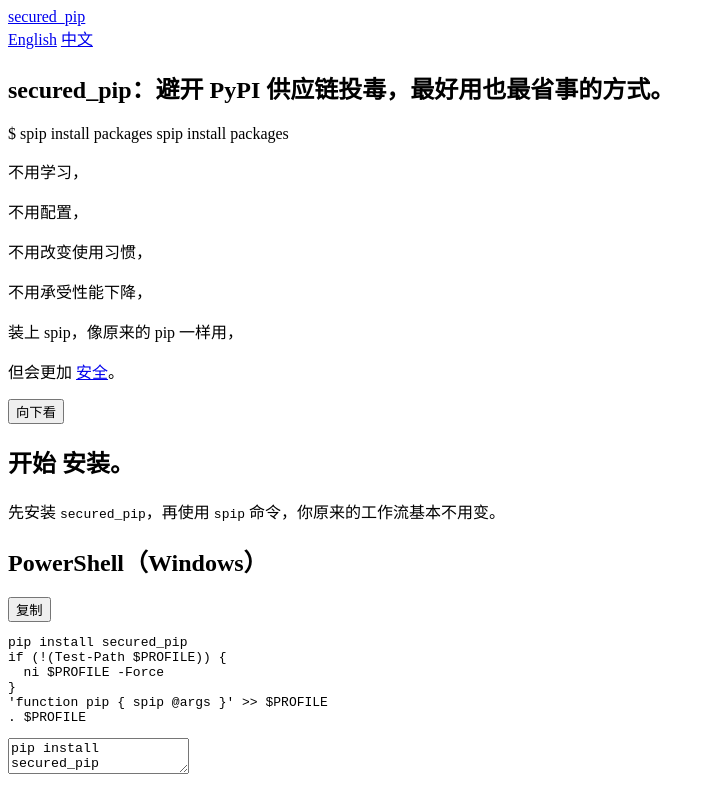
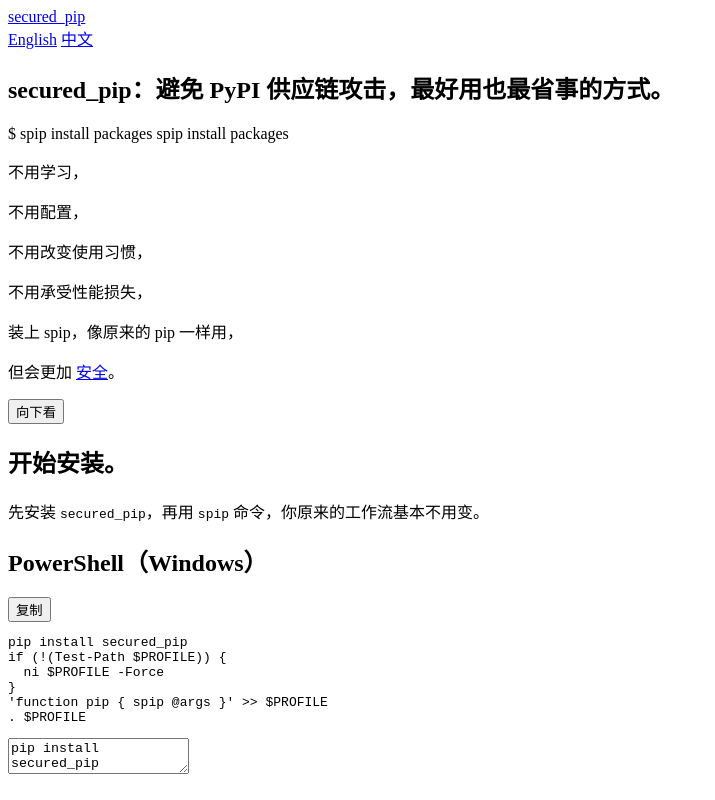
Before and after one commit to LamentXU123/secpipw, a website built with Vite: page doc/zh-cn/index.html in a window 1280 px wide. Shown: the top 800 px of the page, without its empty margins (0-715 px from the left). Built offline with nearby package versions, Linux system fonts and the light colour scheme.

Commit message:
improve wording

```diff
--- a/doc/zh-cn/index.html
+++ b/doc/zh-cn/index.html
@@ -6,7 +6,7 @@
     <title>secured_pip</title>
     <meta
       name="description"
-      content="更安全的 Python 包安装体验，尽量保持和原版 pip 一样自然。"
+      content="更安全的 Python 包安装体验，尽量保持和原始 pip 一样自然。"
     />
     <link rel="preconnect" href="https://fonts.googleapis.com" />
     <link rel="preconnect" href="https://fonts.gstatic.com" crossorigin />
@@ -34,7 +34,7 @@
           data-command-final="spip install packages"
         >
           <div class="hero-copy hero-copy-top" data-command-copy>
-            <h1><span class="title-accent">secured_pip</span>：避开 PyPI 供应链投毒，最好用也最省事的方式。</h1>
+            <h1><span class="title-accent">secured_pip</span>：避免 PyPI 供应链攻击，最好用也最省事的方式。</h1>
           </div>
 
           <div class="terminal-window" aria-label="command demo">
@@ -59,7 +59,7 @@
             <p>不用学习，</p>
             <p>不用配置，</p>
             <p>不用改变使用习惯，</p>
-            <p>不用承受性能下降，</p>
+            <p>不用承受性能损失，</p>
             <p>装上 spip，像原来的 pip 一样用，</p>
             <p>但会更加 <a class="hero-message-safe" href="https://github.com/LamentXU123/spip" target="_blank" rel="noreferrer">安全</a>。</p>
           </div>
@@ -72,8 +72,8 @@
 
         <section class="download-section" data-download-section>
           <div class="download-copy">
-            <h2>开始 <span class="title-accent">安装</span>。</h2>
-            <p>先安装 <code>secured_pip</code>，再使用 <code>spip</code> 命令，你原来的工作流基本不用变。</p>
+            <h2>开始<span class="title-accent">安装</span>。</h2>
+            <p>先安装 <code>secured_pip</code>，再用 <code>spip</code> 命令，你原来的工作流基本不用变。</p>
           </div>
 
           <div class="install-guides" data-command-guides>
@@ -135,7 +135,7 @@
 
         <section class="closing-section">
           <div class="closing-copy">
-            <h2>就这样 <span class="title-accent">搞定</span>。</h2>
+            <h2>就这样<span class="title-accent">搞定</span>。</h2>
             <p>现在当你输入 <code>pip install</code> 的时候，会安全很多 :)</p>
             <p><a class="hero-message-safe" href="https://github.com/LamentXU123/spip" target="_blank" rel="noreferrer">看看它是怎么工作的</a></p>
           </div>
```
